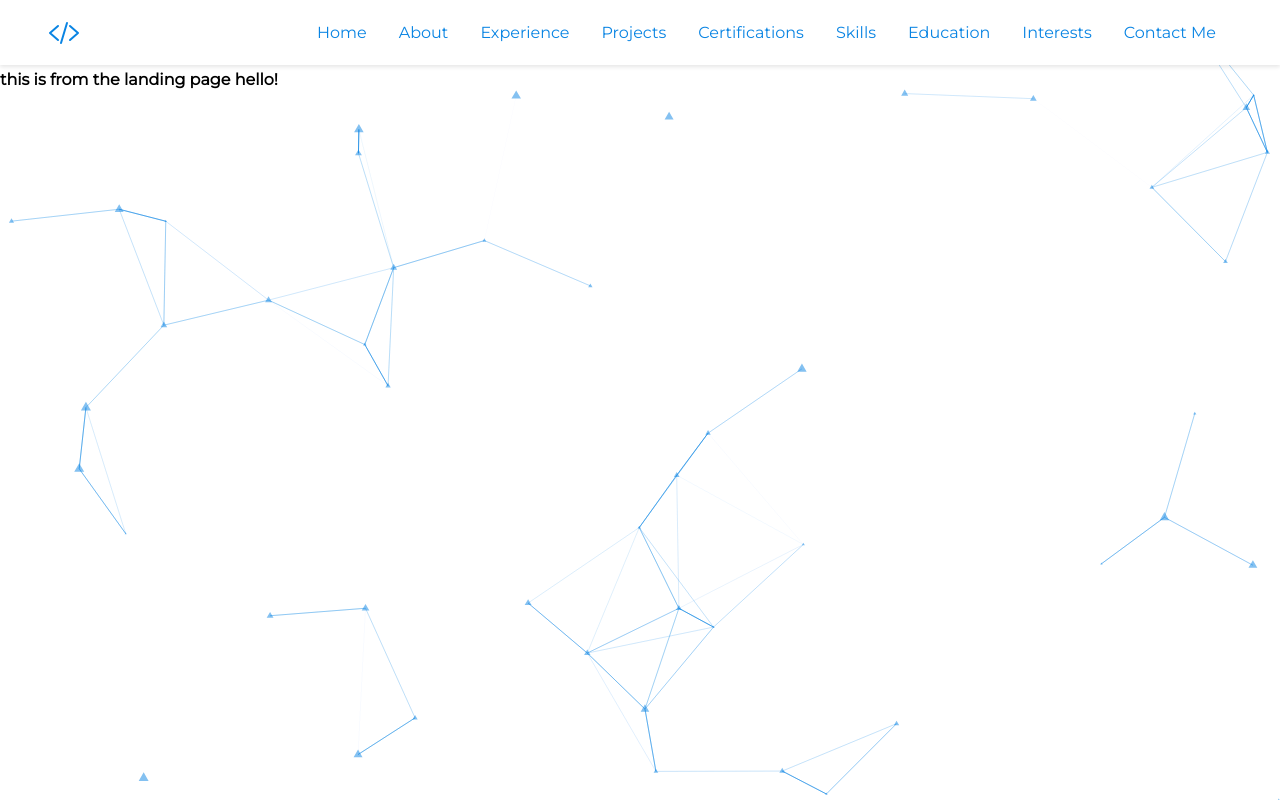
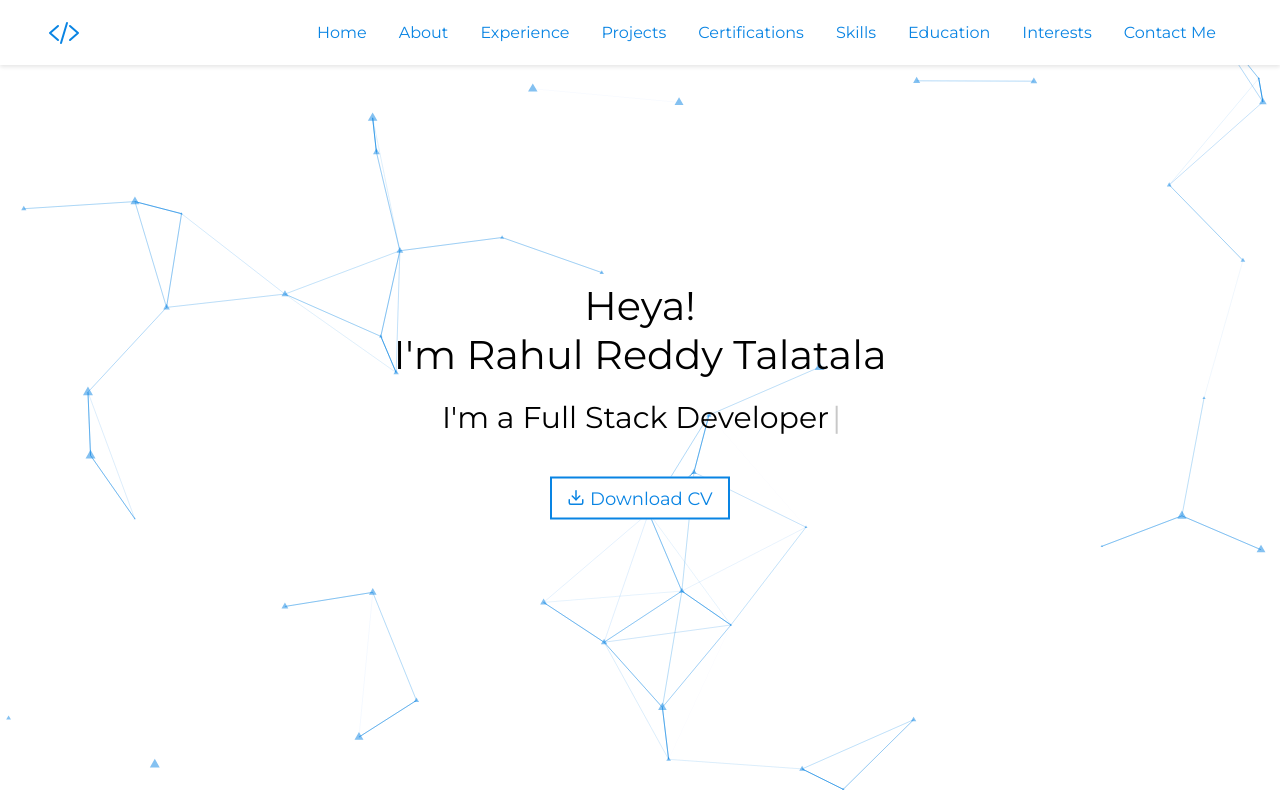
Before and after one commit to rahult18/rahul-react-portfolio, a React (Create React App) app: page / in a window 1280 px wide. Shown: the top 802 px of the page. Built offline with nearby package versions, Linux system fonts and the light colour scheme.

Commit message:
completed landing page

```diff
--- a/package.json
+++ b/package.json
@@ -17,6 +17,7 @@
     "react-router-dom": "^6.21.1",
     "react-router-hash-link": "^2.4.3",
     "react-scripts": "5.0.1",
+    "react-simple-typewriter": "^5.0.1",
     "react-tsparticles": "^2.12.2",
     "tsparticles": "^3.0.3",
     "web-vitals": "^2.1.4"
--- a/src/App.jsx
+++ b/src/App.jsx
@@ -30,7 +30,7 @@ const App = () => {
     }, []);
 
     const particlesLoaded = (container) => {
-        console.log(container);
+        // console.log(container);
       };
 
       const options = useMemo(
--- a/src/app.scss
+++ b/src/app.scss
@@ -1,12 +1,13 @@
-@import url('https://fonts.googleapis.com/css2?family=Montserrat:wght@300;400&family=Raleway:wght@300;400&display=swap');
+@import url('https://fonts.googleapis.com/css2?family=Montserrat:wght@300;400&family=Poppins&display=swap');
 
 
-*{
-    margin:0;
-    padding:0;
+* {
+    margin: 0;
+    padding: 0;
     box-sizing: border-box;
     font-family: 'Montserrat', sans-serif;
 }
+
 section {
     margin-top: 100px;
     height: 100vh;
@@ -17,3 +18,94 @@ section {
         // padding-top: 0;
     }
 }
+
+div.home-container {
+    text-align: center;
+    position: absolute;
+    top: 50%;
+    left: 50%;
+    transform: translate(-50%, -50%);
+    font-size: 40px;
+    z-index: 1;
+    padding: 35px;
+    font-family: 'Poppins', sans-serif;
+    display: flex;
+    flex-direction: column;
+    min-width: 85%;
+
+    div.typing-effect {
+        font-size: 30px;
+        padding-top: 20px;
+
+        @media (max-width: 48em) {
+            font-size: 20px;
+        }
+    }
+
+    @media (max-width:49em) {
+        font-size: 30px;
+        padding: 15px;
+    }
+}
+
+div.home-container {
+    text-align: center;
+    position: absolute;
+    top: 50%;
+    left: 50%;
+    transform: translate(-50%, -50%);
+    font-size: 40px;
+    z-index: 1;
+    padding: 35px;
+    font-family: 'Poppins', sans-serif;
+    display: flex;
+    flex-direction: column;
+    min-width: 85%;
+
+    div.typing-effect {
+        font-size: 30px;
+        padding-top: 20px;
+
+        @media (max-width: 48em) {
+            font-size: 20px;
+        }
+    }
+
+    @media (max-width:49em) {
+        font-size: 30px;
+        padding: 15px;
+    }
+}
+
+.download-cv {
+    padding-top: 30px;
+
+    .icon{
+        position: relative;
+        top:2px;
+    }
+
+    .button {
+        color: #0984e3;
+        border: 2px solid #0984e3;
+        background-color: #fff;
+        padding: 8px 15px 8px 15px;
+        text-decoration: none;
+        display: inline-block;
+        text-align: center;
+        transition: 0.3s;
+        font-size: 18px;
+        cursor: pointer;
+
+        &:hover {
+            color: #fff;
+            background-color: #0984e3;
+            border: 2px solid #0984e3;
+            text-decoration: none;
+            transform: scale(1.1); /* Add this line to scale the button */
+        }
+    }
+
+
+
+}
--- a/src/components/LandingPage.jsx
+++ b/src/components/LandingPage.jsx
@@ -1,13 +1,41 @@
+import { useTypewriter, Cursor } from 'react-simple-typewriter';
+import { FiDownload } from "react-icons/fi";
+import { Link } from 'react-router-dom';
+
 
 const LandingPage = () => {
+    const [ text ] = useTypewriter({
+        words: ['CS Graduate', 'Full Stack Developer', 'Data Alchemist', 'Technophile'],
+        loop: true,
+        typeSpeed: 100,
+        deleteSpeed: 70,
+    });
 
-    return(
+    return (
         <>
-        <section id="home">
-            <h4>this is from the landing page hello!</h4>
-        </section>
+            <section id="home">
+                <div className="home-container">
+                    <div className="intro">
+                        Heya! <br />
+                        I'm Rahul Reddy Talatala <br />
+                    </div>
+                    <div className="typing-effect">
+                        I'm a {' '}
+                        <span className="typing-result">
+                            {text}
+                        </span>
+                            <Cursor cursorStyle="|" />
+                    </div>
+                    <div className="download-cv">
+                        <Link to="https://drive.google.com/file/d/1iFuEeoXRrTZJlVF5l_kJJK5Jf6L4JKur/view?usp=sharing" smooth className="button" target="_blank">
+                            <FiDownload className="icon"/>
+                            {' '}Download CV
+                        </Link>
+                    </div>
+                </div>
+            </section>
         </>
     );
-}
+};
 
 export default LandingPage;
--- a/src/navbar.scss
+++ b/src/navbar.scss
@@ -2,8 +2,7 @@
 
 @mixin breakpoint($point) {
     @if $point == md {
-        // 768px
-        @media (min-width: 48em) {
+        @media (min-width: 1060px) {
             @content;
         }
     }
@@ -55,7 +54,7 @@
                     justify-content: center;
                     align-items: center;
                     text-align: center;
-                    background: rgba(#FAF9F6, 0.7);
+                    background: rgba(#FAF9F6, 0.8);
                     backdrop-filter: blur(2px);
                     transform: translate(0);
                     transition: 0.3s ease transform;
```
Also changed, not shown: 1 other file (tests, documents, lock files or other folders).
